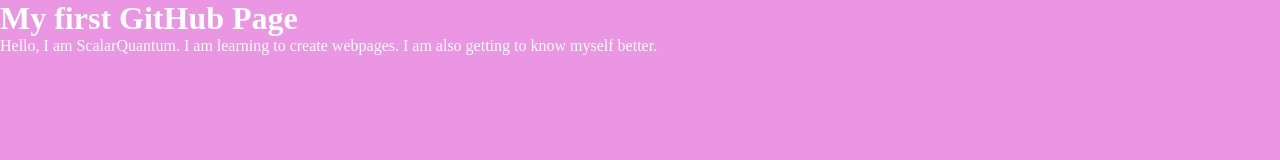
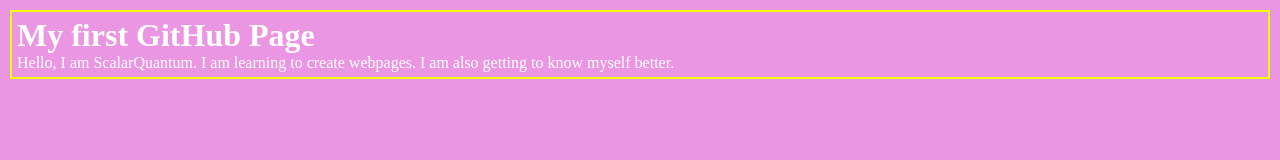
Before and after one commit to ScalarQuantum/ScalarQuantum.github.io, a plain HTML site: page index.html in a window 1280 px wide. Drawn offline with Linux system fonts and the light colour scheme.

Commit message:
Update styles.css (header styles)

```diff
--- a/styles.css
+++ b/styles.css
@@ -6,3 +6,8 @@ body{
   background-color:#eb96e2;
   color:white;
 }
+#header{
+  border: 2px solid #f8fc03;
+  margin: 10px;
+  padding: 5px;
+}
```
